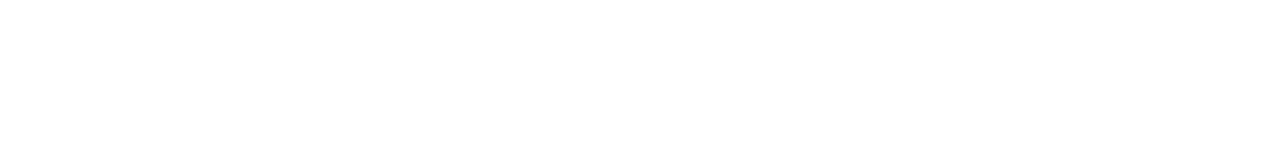
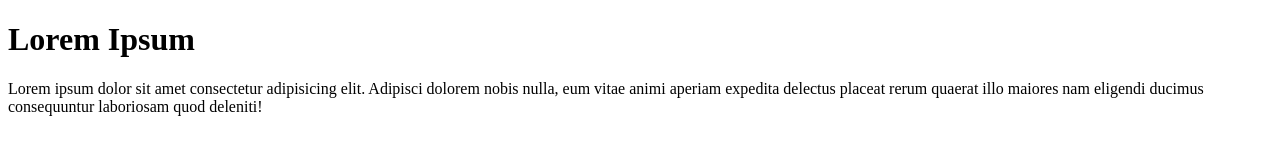
Before and after one commit to stuartcaio/tutorial-youtube, a plain HTML site: page index.html in a window 1280 px wide. Drawn offline with Linux system fonts and the light colour scheme.

Commit message:
adicionando div no projeto

```diff
--- a/index.html
+++ b/index.html
@@ -7,6 +7,12 @@
     <title>Curso de git e github</title>
 </head>
 <body>
+
+    <div>
+        <h1>Lorem Ipsum</h1>
+        <p>Lorem ipsum dolor sit amet consectetur adipisicing elit. Adipisci dolorem nobis nulla, eum vitae animi aperiam expedita delectus placeat rerum quaerat illo maiores nam eligendi ducimus consequuntur laboriosam quod deleniti!</p>
+    </div>
+
     <script src="main.js"></script>
 </body>
 </html>
```
